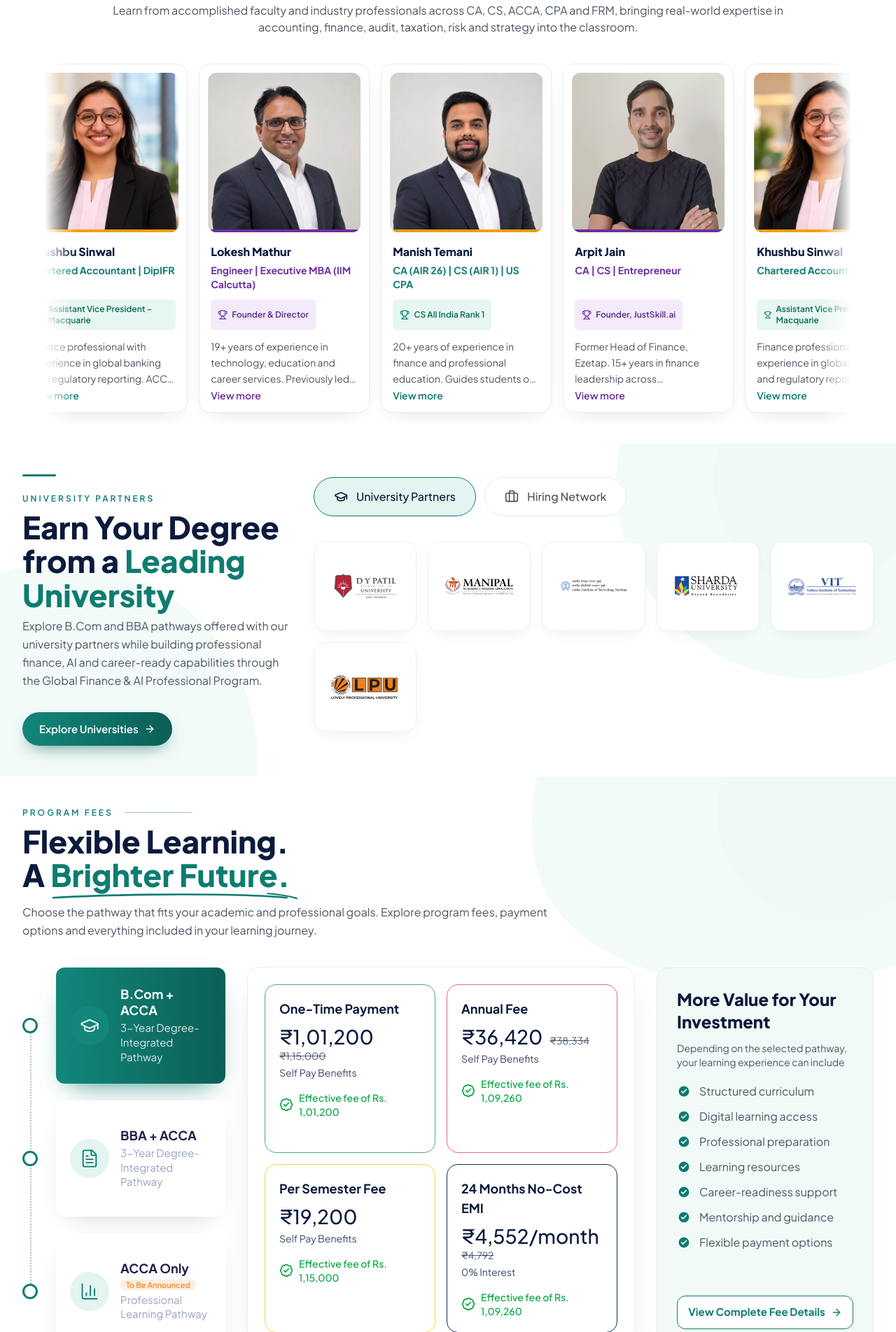
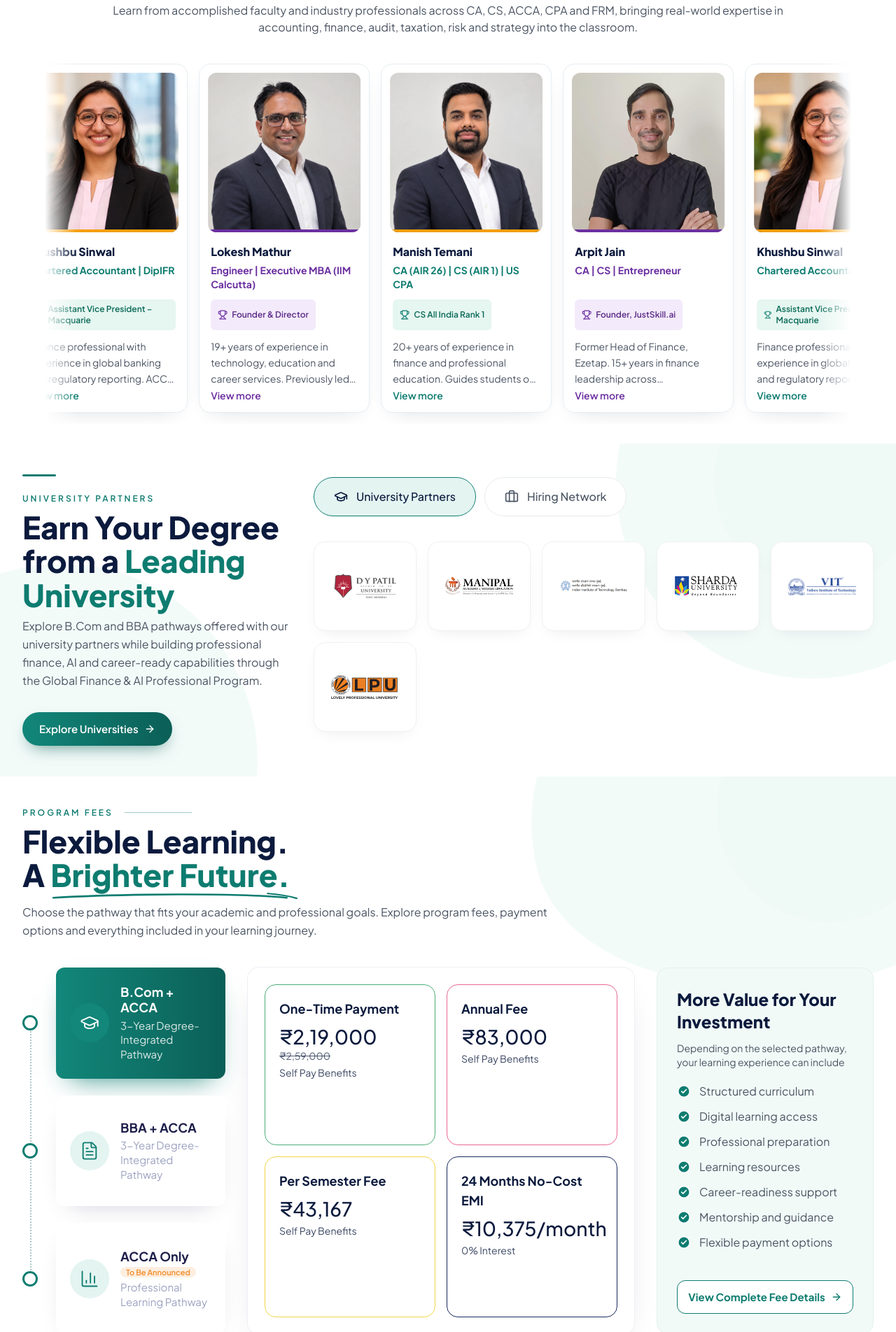
Before and after one commit to mardimanisha/acca-zskillup, a Next.js app: page / in a window 1280 px wide. Shown: the part 3296-5200 px from the top of the page at 70% size. Built offline with nearby package versions, Linux system fonts and the light colour scheme.

Commit message:
feat: enhance faculty and fee components with dynamic image handling and updated fee structures

```diff
--- a/app/layout.tsx
+++ b/app/layout.tsx
@@ -23,7 +23,7 @@
   children,
 }: Readonly<{ children: React.ReactNode }>) {
   return (
-    <html lang="en" className={`${plusJakartaSans.variable}`}>
+    <html lang="en" data-scroll-behavior="smooth" className={`${plusJakartaSans.variable}`}>
       <body className="min-h-screen">
         <EnquiryModalProvider>
           <SiteHeader />
--- a/components/home/faculty/faculty-card.tsx
+++ b/components/home/faculty/faculty-card.tsx
@@ -48,7 +48,11 @@
       sizes="260px"
       // The track extends past the viewport; lazy loading would leave off-screen cards blank.
       loading="eager"
-      className="h-full w-full object-cover object-top"
+      className="h-full w-full object-cover"
+      style={{
+        objectPosition: `50% ${member.imageY ?? "0%"}`,
+        transform: member.imageShift ? `translateY(${member.imageShift})` : undefined,
+      }}
     />
   ) : (
     <div
@@ -68,6 +72,7 @@
             tabIndex={hidden ? -1 : undefined}
             aria-label={`View profile of ${member.name}`}
             className="relative block aspect-[4/4.2] w-full cursor-pointer overflow-hidden rounded-xl bg-[#F1F4F8] focus-visible:ring-2 focus-visible:ring-brand-teal focus:outline-hidden"
+            style={member.imageFill ? { background: member.imageFill } : undefined}
           >
             {portrait}
             <span className={cn("absolute inset-x-0 bottom-0 h-1", accent.bar)} />
--- a/components/home/fees/fee-plan-card.tsx
+++ b/components/home/fees/fee-plan-card.tsx
@@ -38,10 +38,12 @@
         )}
       </p>
       <p className="mt-1 text-sm text-brand-navy/80">{note}</p>
-      <p className={cn("mt-4 flex items-center gap-2 text-sm font-medium", brand ? "text-zs-green" : "text-green-600")}>
-        <BadgeCheck aria-hidden="true" className="size-5 shrink-0" />
-        {effectiveFeeLabel} {effectiveFee}
-      </p>
+      {effectiveFee && (
+        <p className={cn("mt-4 flex items-center gap-2 text-sm font-medium", brand ? "text-zs-green" : "text-green-600")}>
+          <BadgeCheck aria-hidden="true" className="size-5 shrink-0" />
+          {effectiveFeeLabel} {effectiveFee}
+        </p>
+      )}
     </div>
   );
 }
--- a/content/home-faculty.ts
+++ b/content/home-faculty.ts
@@ -9,6 +9,12 @@
   accent: "purple" | "orange";
   // TODO: portraits are AI-generated placeholders; replace with real faculty photos. Falls back to initials if omitted.
   image?: { src: string; alt: string; width: number; height: number };
+  /** Vertical crop (CSS object-position y) for the card portrait, tuned so every head sits at the same height. */
+  imageY?: string;
+  /** Pushes the card portrait down by this much (CSS length) for photos with no headroom; the gap is filled by `imageFill`. */
+  imageShift?: string;
+  /** Background (CSS) matching the photo's top edge, shown in the gap left by `imageShift`. */
+  imageFill?: string;
 };
 
 // TODO: placeholder faculty copy from the design mockup; replace with real faculty before launch.
@@ -24,6 +30,8 @@
     {
       name: "Arpit Jain",
       image: { src: "/images/faculty/arpit-jain.jpeg", alt: "Portrait of Arpit Jain", width: 864, height: 1152 },
+      imageShift: "4px",
+      imageFill: "linear-gradient(to right, rgb(204,202,190), rgb(211,208,201) 25%, rgb(218,218,210) 50%, rgb(222,222,214) 75%, rgb(219,219,211))",
       credentials: ["CA", "CS", "Entrepreneur"],
       achievement: "Founder, JustSkill.ai",
       experience:
@@ -42,6 +50,7 @@
     {
       name: "Lokesh Mathur",
       image: { src: "/images/faculty/lokesh-mathur.webp", alt: "Portrait of Lokesh Mathur", width: 1122, height: 1402 },
+      imageY: "14%",
       credentials: ["Engineer", "Executive MBA (IIM Calcutta)"],
       achievement: "Founder & Director",
       experience:
@@ -51,6 +60,7 @@
     {
       name: "Manish Temani",
       image: { src: "/images/faculty/manish-temani.webp", alt: "Portrait of Manish Temani", width: 1122, height: 1402 },
+      imageY: "30%",
       credentials: ["CA (AIR 26)", "CS (AIR 1)", "US CPA"],
       achievement: "CS All India Rank 1",
       experience:
--- a/content/home-faqs.ts
+++ b/content/home-faqs.ts
@@ -35,17 +35,17 @@
         {
           question: "What programs are available through ZSkillup School of Accounting & Management?",
           answer:
-            "The current program pathways include the B.Com + Global Finance & AI Professional Program and the BBA + Global Finance & AI Professional Program. These pathways are designed to combine academic learning with ACCA-aligned preparation, practical finance skills, digital and AI exposure, and employability development.",
+            "The current program pathways include the B.Com + Global Finance & AI Professional Program and the BBA + Global Finance & AI Professional Program. These pathways are designed to combine academic learning with ACCA professional Qualification, practical finance skills, digital and AI exposure, and employability development.",
         },
         {
           question: "What is the B.Com + Global Finance & AI Professional Program?",
           answer:
-            "It is a pathway designed for students who want to pursue a B.Com while also building professional finance capabilities. The program combines academic learning with ACCA-aligned preparation, practical finance learning, digital and AI skills, and career-readiness support.",
+            "It is a pathway designed for students who want to pursue a B.Com while also building professional finance capabilities. The program combines academic learning with ACCA professional Qualification, practical finance learning, digital and AI skills, and career-readiness support.",
         },
         {
           question: "What is the BBA + Global Finance & AI Professional Program?",
           answer:
-            "It is a pathway designed for students who want to pursue a BBA while developing professional finance and business capabilities. The program combines academic learning with ACCA-aligned preparation, practical finance learning, digital and AI skills, and employability support.",
+            "It is a pathway designed for students who want to pursue a BBA while developing professional finance and business capabilities. The program combines academic learning with ACCA professional Qualification, practical finance learning, digital and AI skills, and employability support.",
         },
         {
           question: "How does ACCA preparation fit into these programs?",
--- a/content/home-fees.ts
+++ b/content/home-fees.ts
@@ -39,18 +39,26 @@
 };
 
 // DUMMY amounts (placeholder from the design mockup) — replace with approved fees before launch.
-const bcomPlans = [
+// Placeholder plans for pages without a program selector (university pages); not the B.Com fees.
+const universityDefaultPlans = [
   { title: "One-Time Payment", price: "1,01,200", originalPrice: "1,15,000", note: "Self Pay Benefits", effectiveFee: "1,01,200", tone: "green" },
   { title: "Annual Fee", price: "36,420", originalPrice: "38,334", note: "Self Pay Benefits", effectiveFee: "1,09,260", tone: "pink" },
   { title: "Per Semester Fee", price: "19,200", originalPrice: "", note: "Self Pay Benefits", effectiveFee: "1,15,000", tone: "yellow" },
   { title: "24 Months No-Cost EMI", price: "4,552/month", originalPrice: "4,792", note: "0% Interest", effectiveFee: "1,09,260", tone: "navy" },
 ] as const satisfies readonly FeePlan[];
 
+const bcomPlans = [
+  { title: "One-Time Payment", price: "2,19,000", originalPrice: "2,59,000", note: "Self Pay Benefits", effectiveFee: "", tone: "green" },
+  { title: "Annual Fee", price: "83,000", originalPrice: "", note: "Self Pay Benefits", effectiveFee: "", tone: "pink" },
+  { title: "Per Semester Fee", price: "43,167", originalPrice: "", note: "Self Pay Benefits", effectiveFee: "", tone: "yellow" },
+  { title: "24 Months No-Cost EMI", price: "10,375/month", originalPrice: "", note: "0% Interest", effectiveFee: "", tone: "navy" },
+] as const satisfies readonly FeePlan[];
+
 const bbaPlans = [
-  { title: "One-Time Payment", price: "96,500", originalPrice: "1,10,000", note: "Self Pay Benefits", effectiveFee: "96,500", tone: "green" },
-  { title: "Annual Fee", price: "34,800", originalPrice: "36,630", note: "Self Pay Benefits", effectiveFee: "1,04,400", tone: "pink" },
-  { title: "Per Semester Fee", price: "18,400", originalPrice: "", note: "Self Pay Benefits", effectiveFee: "1,10,400", tone: "yellow" },
-  { title: "24 Months No-Cost EMI", price: "4,350/month", originalPrice: "4,579", note: "0% Interest", effectiveFee: "1,04,400", tone: "navy" },
+  { title: "One-Time Payment", price: "2,59,000", originalPrice: "2,99,000", note: "Self Pay Benefits", effectiveFee: "", tone: "green" },
+  { title: "Annual Fee", price: "96,333", originalPrice: "", note: "Self Pay Benefits", effectiveFee: "", tone: "pink" },
+  { title: "Per Semester Fee", price: "49,833", originalPrice: "", note: "Self Pay Benefits", effectiveFee: "", tone: "yellow" },
+  { title: "24 Months No-Cost EMI", price: "12,042/month", originalPrice: "", note: "0% Interest", effectiveFee: "", tone: "navy" },
 ] as const satisfies readonly FeePlan[];
 
 const accaOnlyPlans = [
@@ -99,7 +107,7 @@
   ],
   effectiveFeeLabel: "Effective fee of Rs.",
   /** Default plans for pages without a program selector (university pages). */
-  plans: bcomPlans,
+  plans: universityDefaultPlans,
   includes: {
     title: "More Value for Your Investment",
     intro: "Depending on the selected pathway, your learning experience can include",
--- a/data/fees.ts
+++ b/data/fees.ts
@@ -30,8 +30,8 @@
 // DUMMY AMOUNTS for layout only (not approved fees). Replace with the final fee sheet before launch;
 // empty strings hide the price line.
 const dummyAmounts: Record<ProgramFeeId, [string, string, string, string]> = {
-  bcom: ["6,00,000", "1,20,000", "1,05,000", "8,750/month"],
-  bba: ["5,40,000", "1,08,000", "90,000", "7,500/month"],
+  bcom: ["2,19,000", "83,000", "43,167", "10,375/month"], // approved B.Com amounts
+  bba: ["2,59,000", "96,333", "49,833", "12,042/month"], // approved BBA amounts
   acca: ["1,50,000", "50,000", "25,000", "4,200/month"],
 };
 
@@ -74,7 +74,7 @@
     id: "bcom",
     name: "B.Com + ACCA",
     meta: "3 Years | 6 Semesters | Online",
-    fee: "",
+    fee: "2,59,000",
     paymentStructure: "",
     ctaLabel: "Get B.Com Fee Details",
     plans: buildPlans("bcom"),
@@ -91,7 +91,7 @@
     id: "bba",
     name: "BBA + ACCA",
     meta: "3 Years | 6 Semesters | Online",
-    fee: "",
+    fee: "2,99,000",
     paymentStructure: "",
     ctaLabel: "Get BBA Fee Details",
     plans: buildPlans("bba"),
```
